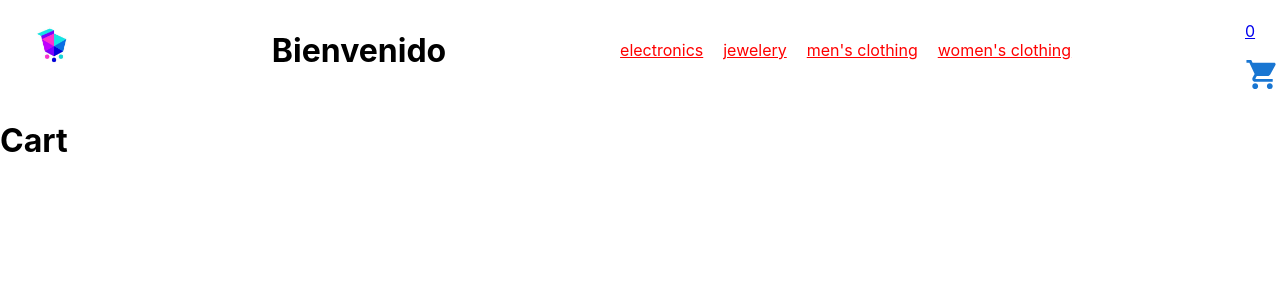
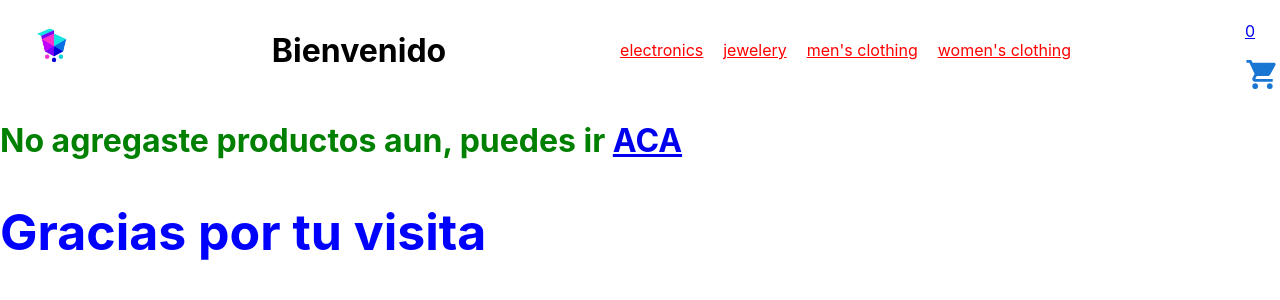
Before and after one commit to alejandromoises02/comision34770, a React (Create React App) app: page /cart in a window 1280 px wide. Shown: the top 300 px of the page. Built offline with nearby package versions, Linux system fonts and the light colour scheme.

Commit message:
renderizado condicional

```diff
--- a/src/App.js
+++ b/src/App.js
@@ -6,9 +6,12 @@ import { ItemDetailContainer } from "./Containers/ItemDetailContainer/ItemDetail
 import { Cart } from "./Containers/CartView/Cart";
 import { BrowserRouter, Routes, Route } from "react-router-dom";
 import { CustomProvider } from "./Context/CustomContext";
+import { Dashboard } from "@mui/icons-material";
 
 const App = () => {
   const mensaje = "Las mejores ofertas";
+
+
 
   return (
     <BrowserRouter>
@@ -21,7 +24,7 @@ const App = () => {
             element={<ItemListContainer greeting={mensaje} />}
           />
           <Route path="/producto/:id" element={<ItemDetailContainer />} />
-          <Route path="/cart" element={<Cart />} />
+          <Route path="/cart" element={<Cart estilo={false} color={'blue'}/>} />
           <Route path="*" element={<ItemListContainer />} />
         </Routes>
       </CustomProvider>
--- /dev/null
+++ b/src/Containers/CartView/Cart.css
@@ -0,0 +1,15 @@
+.red {
+    color: red;
+}
+
+.green {
+    color: green
+}
+
+.blue {
+    color: blue;
+}
+
+.tamanio {
+    font-size: 50px;
+}
--- a/src/Containers/CartView/Cart.js
+++ b/src/Containers/CartView/Cart.js
@@ -1,7 +1,26 @@
-import React from 'react'
+import React, { useContext } from "react";
+import { Context } from "../../Context/CustomContext";
+import { Link } from "react-router-dom";
+import "./Cart.css";
 
-export const Cart = () => {
+export const Cart = ({ estilo, color }) => {
+  const { cart } = useContext(Context);
   return (
-    <h1>Cart</h1>
-  )
-}
+    <>
+      {cart.length === 0 ? (
+        <>
+          <h1 className={estilo ? "red" : "green"}>
+            No agregaste productos aun, puedes ir <Link to="/">ACA</Link>
+          </h1>
+          <h2 className={`tamanio ${color || ''}`}>Gracias por tu visita</h2>
+        </>
+      ) : (
+        <>
+          {cart.map((producto) => (
+            <h1 key={producto.id}>{producto.title}</h1>
+          ))}
+        </>
+      )}
+    </>
+  );
+};
--- a/src/Containers/ItemDetail/ItemDetail.js
+++ b/src/Containers/ItemDetail/ItemDetail.js
@@ -12,6 +12,7 @@ const ItemDetail = ({ product }) => {
     setShowItemCount(false);
   };
 
+  if(showItemCount){
     return (
       <div>
         <img alt={product.title} src={product.image} />
@@ -27,6 +28,8 @@ const ItemDetail = ({ product }) => {
         )}
       </div>
     );
+  }
+
 };
 
 export default ItemDetail;
--- a/src/Context/CustomContext.js
+++ b/src/Context/CustomContext.js
@@ -4,7 +4,7 @@ export const Context = createContext();
 
 export const CustomProvider = ({ children }) => {
   const [cart, setCart] = useState([]);
-  const [qty, setQty] = useState(5);
+  const [qty, setQty] = useState(0);
   const [total, setTotal] = useState(0);
 
   useEffect(() => {
@@ -19,7 +19,7 @@ export const CustomProvider = ({ children }) => {
   }, [cart]);
 
   const addItem = (item, cantidad) => {
-    IsInCart(item.id)
+    IsInCart(item.id);
   };
 
   const deleteItem = (id) => {
```
Also changed, not shown: src/ComponenteMemo.js (added, +10 -0 lines), src/Header.js (added, +10 -0 lines). Lines whose indentation alone changed are shown as unchanged.
